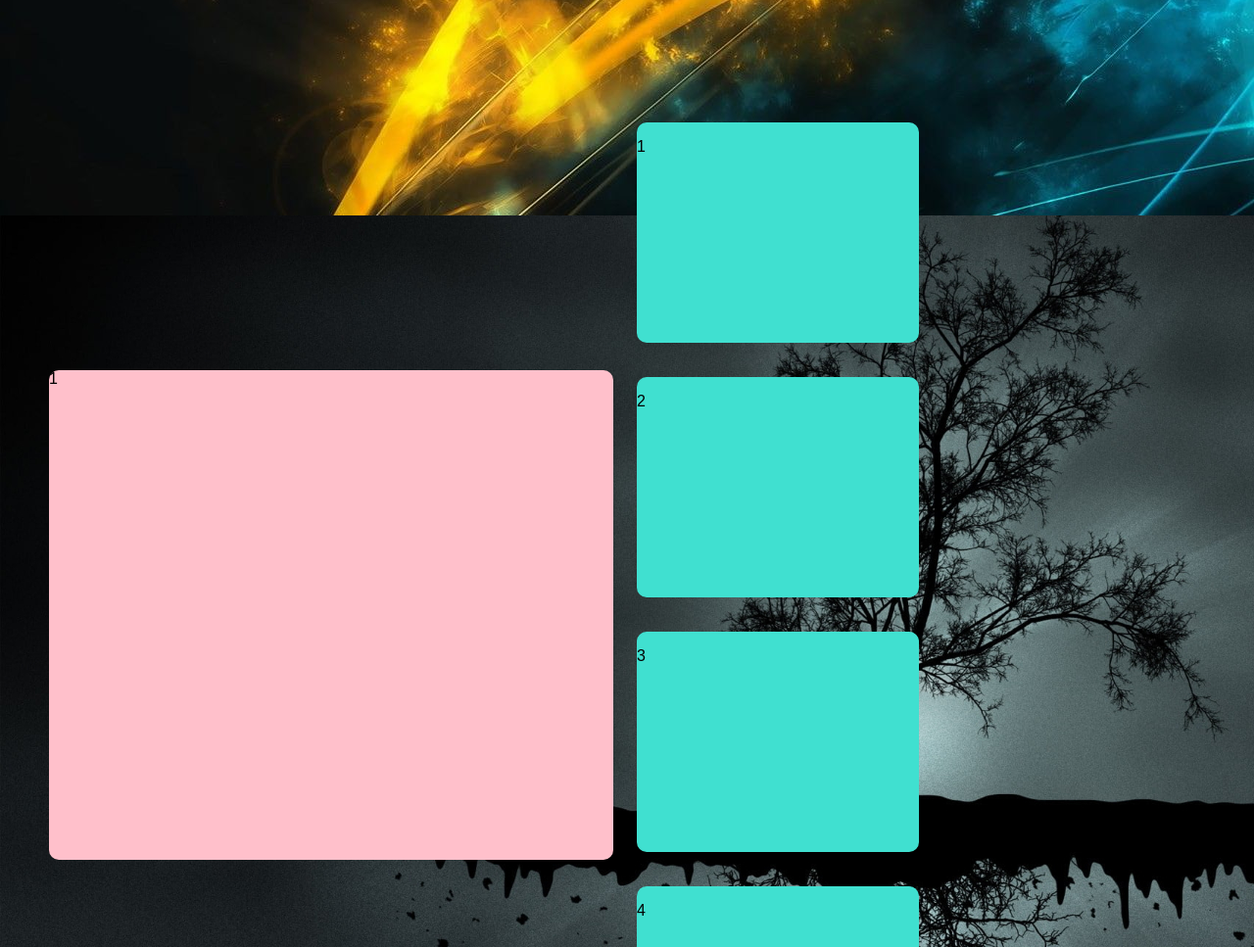
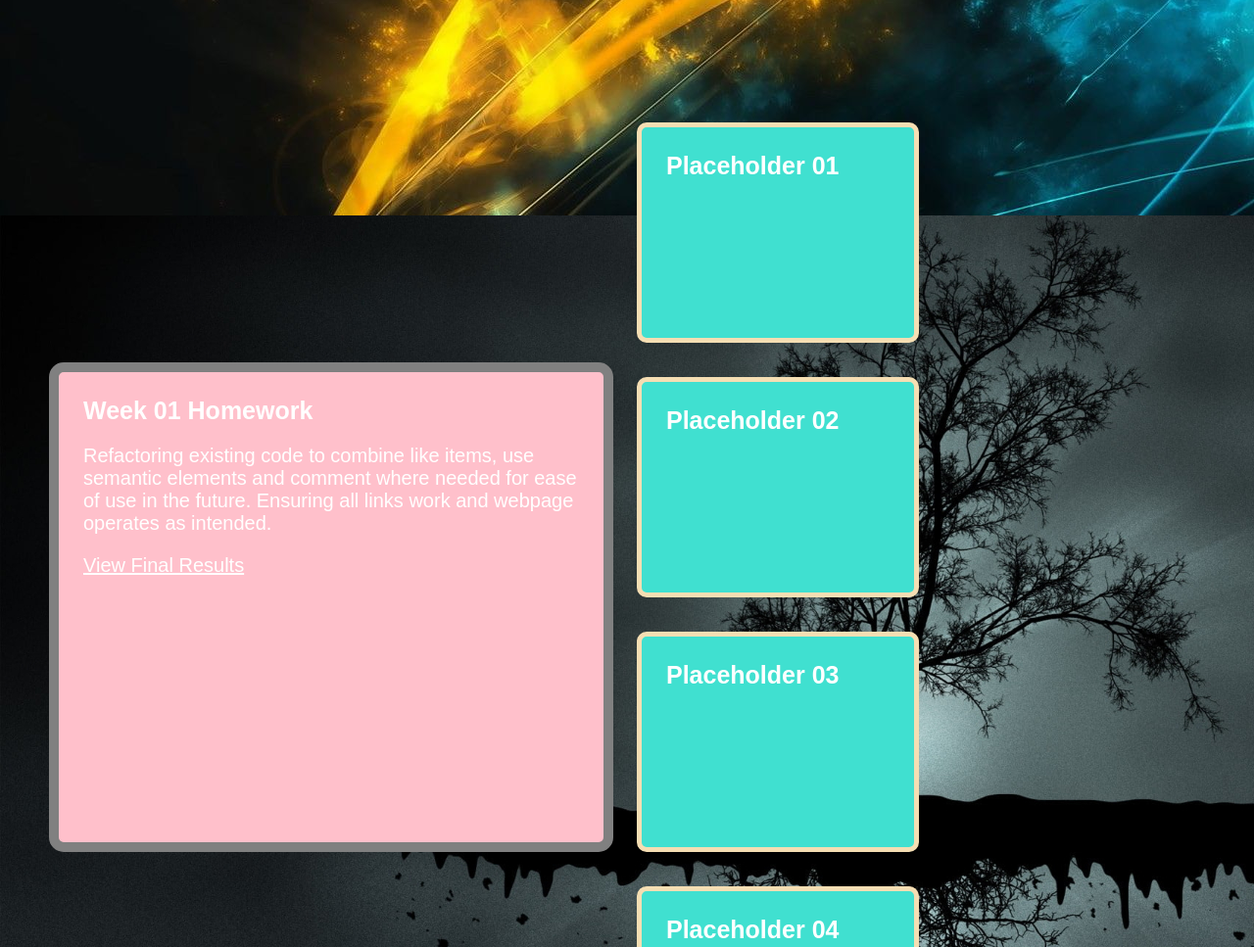
Before and after one commit to EsotericZ/portfolio-old, a plain HTML site: page index.html in a window 1280 px wide. Shown: the part 1380-2347 px from the top of the page at 98% size. Drawn offline with Linux system fonts and the light colour scheme.

Commit message:
updated css and html for projects

```diff
--- a/assets/css/style.css
+++ b/assets/css/style.css
@@ -118,17 +118,40 @@ section {
     justify-content: center;
 }
 
+#projects header {
+    color: white;
+    font-weight: bold;
+    font-size: 25px;
+}
+
 .first {
     width: 50%;
     flex: 1;
 }
 
 .lbox {
-    border-radius: 10px;
+    border-radius: 15px;
+    border: solid grey 10px;
     width: 90%;
     height: 500px;
     background-color: pink;
     margin-left: 50px;
+    padding: 25px;
+    position: relative;
+}
+
+.lbox p {
+    color: white;
+    font-size: 20px;
+    position: relative;
+    bottom: 0;
+    left: 20;
+}
+
+.lbox a {
+    color: white;
+    font-size: 20px;
+    position: relative;
 }
 
 .second {
@@ -140,10 +163,12 @@ section {
 
 .rbox1, .rbox2, .rbox3, .rbox4 {
     border-radius: 10px;
+    border: solid wheat 5px;
     width: 45%;
     height: 225px;
     background-color: turquoise;
     margin: 25px 25px 10px 10px;
+    padding: 25px;
 }
 
 /* @media  (min-width: 992px) {
--- a/index.html
+++ b/index.html
@@ -33,22 +33,24 @@
         <section id="projects">
           <div class="first">
             <div class="lbox">
-              <p>1</p>
+              <header>Week 01 Homework</header>
+              <p>Refactoring existing code to combine like items, use semantic elements and comment where needed for ease of use in the future. Ensuring all links work and webpage operates as intended.</p>
+              <a href="https://esotericz.github.io/hw-week01/" target="_blank">View Final Results</a>
             </div>
           </div>
 
           <div class="second">
             <div class="rbox1">
-              <p>1</p>
+              <header>Placeholder 01</header>
             </div>
             <div class="rbox2">
-              <p>2</p>
+              <header>Placeholder 02</header>
             </div>
             <div class="rbox3">
-              <p>3</p>
+              <header>Placeholder 03</header>
             </div>
             <div class="rbox4">
-              <p>4</p>
+              <header>Placeholder 04</header>
             </div>
           </div>
         </section>
```
